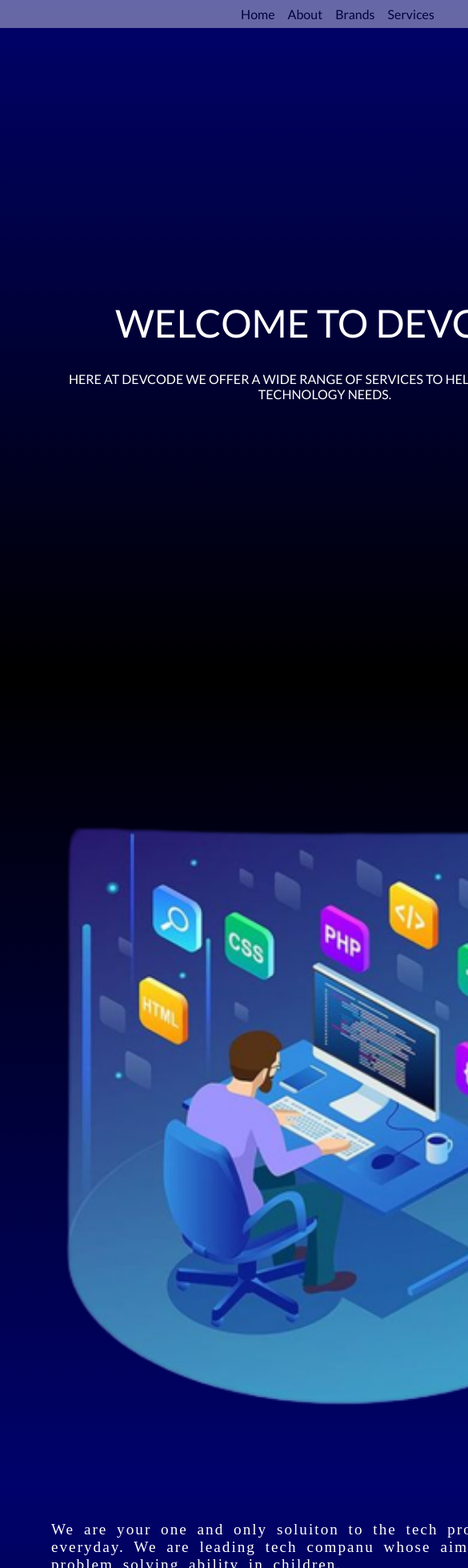
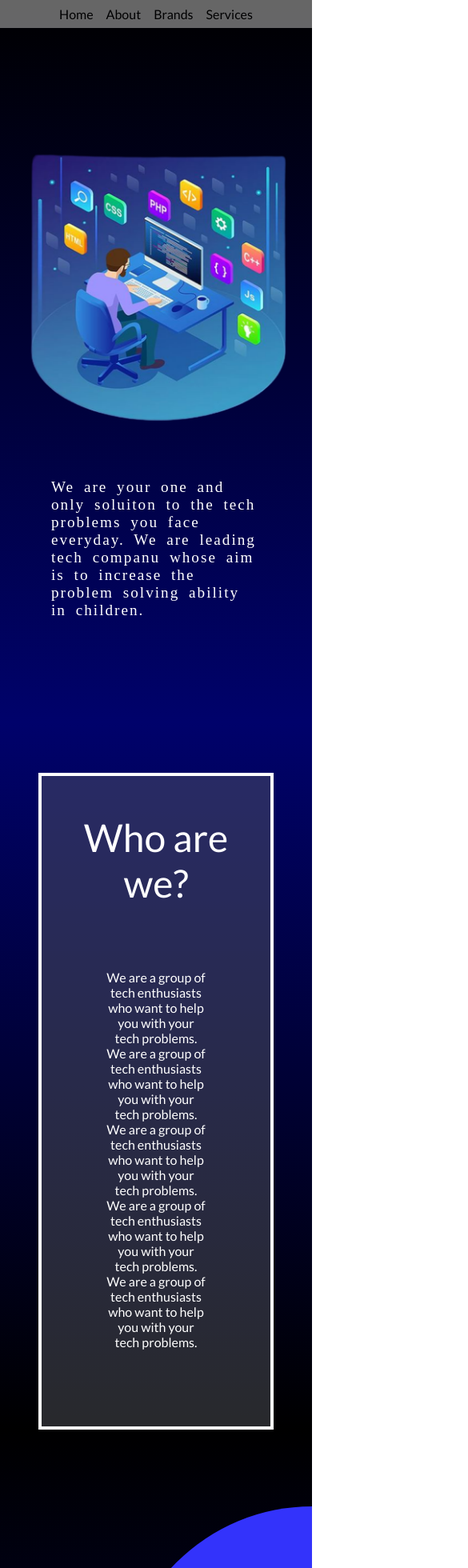
Before and after one commit to Disha152/Simple-website-react.js, a React (Create React App) app: page / in a window 390 px wide. Shown: the top 1960 px of the page at 80% size, 585 px wide, since content can reach past the window. Built offline with nearby package versions, Linux system fonts and the light colour scheme.

Commit message:
All done

```diff
--- a/src/styles/App.scss
+++ b/src/styles/App.scss
@@ -11,5 +11,4 @@
   scroll-behavior: smooth;
   margin:0%;
   padding:0%;
-
 }
--- a/src/styles/divider.scss
+++ b/src/styles/divider.scss
@@ -1,5 +1,5 @@
 .divider{
-    width: 100vh;
+    width: 100%;
     height: 0.2px;
     background-color: #e0e0e0;
     margin: 0;
--- a/src/styles/footer.scss
+++ b/src/styles/footer.scss
@@ -4,7 +4,7 @@
 footer {
   background-color: $first;
   height: 200px;
-  width: 100vh;
+  width: 100%;
   color: $dark;
   padding:3rem;
 
--- a/src/styles/header.scss
+++ b/src/styles/header.scss
@@ -1,7 +1,7 @@
 @import "colors";
 
 nav{
-  width:100vh;
+  width:100%;
 
   padding-inline: 2rem;
   display: flex;
@@ -15,12 +15,13 @@ nav{
 
   > h1{
     text-transform: uppercase;
+    margin-top:0.7rem;
 
     font: 700 1.3rem $text2;
   }
 
   > main{
-    width:100vh;
+
     display: flex;
     justify-content: flex-end;
 
--- a/src/styles/home.scss
+++ b/src/styles/home.scss
@@ -1,8 +1,8 @@
 @import 'colors';
 
 .home {
-  width: 100vh;
-  height: 100vh;
+  width: 100%;
+  height: 100%;
   background: linear-gradient(to bottom, $second, $dark);
 
   position: relative;
@@ -37,8 +37,8 @@
 }
 
 .home2{
-  width: 100vh;
-  height: 100vh;
+  width: 100%;
+  height: 100%;
   background: linear-gradient(to top, $second, $dark);
 
   position: relative;
@@ -83,8 +83,8 @@
 
 .home3{
 
-  width:100vh;
-  height:100vh;
+  width:100%;
+  height:100%;
   background: linear-gradient(to bottom, $second, $dark);
   padding-inline:3rem;
   display:flex;
@@ -127,8 +127,8 @@
 }
 
 .home4{
-  width:100vh;
-  height:100vh;
+  width:100%;
+  height:100%;
   background: linear-gradient(to top, $second, $dark);
   display:flex;
   justify-content: flex-end;
--- a/src/styles/mediaquery.scss
+++ b/src/styles/mediaquery.scss
@@ -1,17 +1,17 @@
 @media screen and (max-width: 394px) {
   .home3 {
-    height: 100vh;
-    width:100vh;
+    height: 100%;
+    width:100%;
     > div {
-      height: 100vh;
-      width:100vh;
+      height: 100%;
+      width:100%;
 
     }
   }
     .home{
      >main{
-        height: 100vh;
-        width:100vh;
+        height: 100%;
+        width:100%;
         padding-inline: 5rem;
         >p{
           text-align: center;
@@ -44,7 +44,7 @@
   }
 
   .home2 {
-    height: 120vh;
+    height: 120%;
     flex-direction: column;
     img {
       width: 100%;
@@ -55,7 +55,7 @@
   }
 
   .home3 {
-    height: 120vh;
+    height: 120%;
     padding-top:4rem;
 
     > div {
@@ -91,7 +91,7 @@
   }
 
   footer {
-    height: 50vh;
+    height: 50%;
     grid-template-columns: 1fr;
     padding: 5rem;
     > div {
--- a/src/styles/services.scss
+++ b/src/styles/services.scss
@@ -1,4 +1,4 @@
 .services{
-  width:100vh;
+  width:100%;
   padding-top: 4rem;
 }
```
